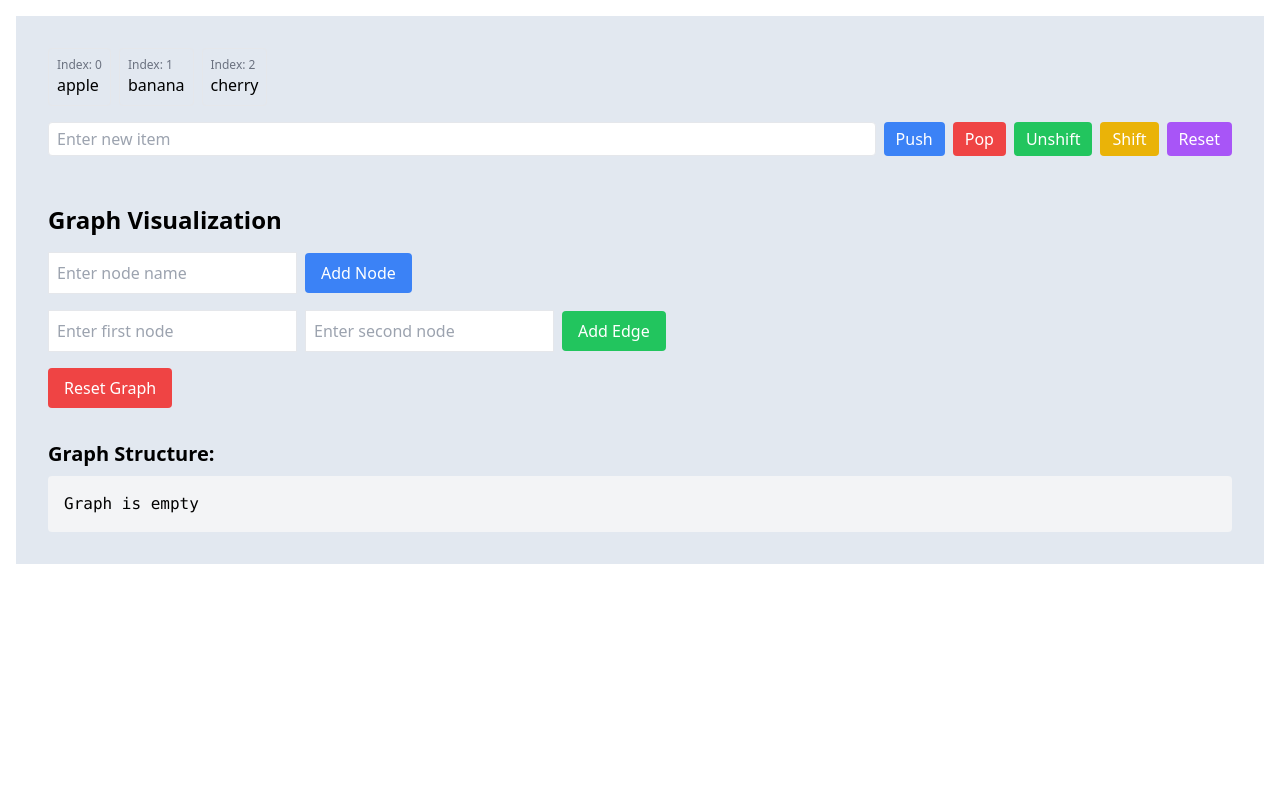
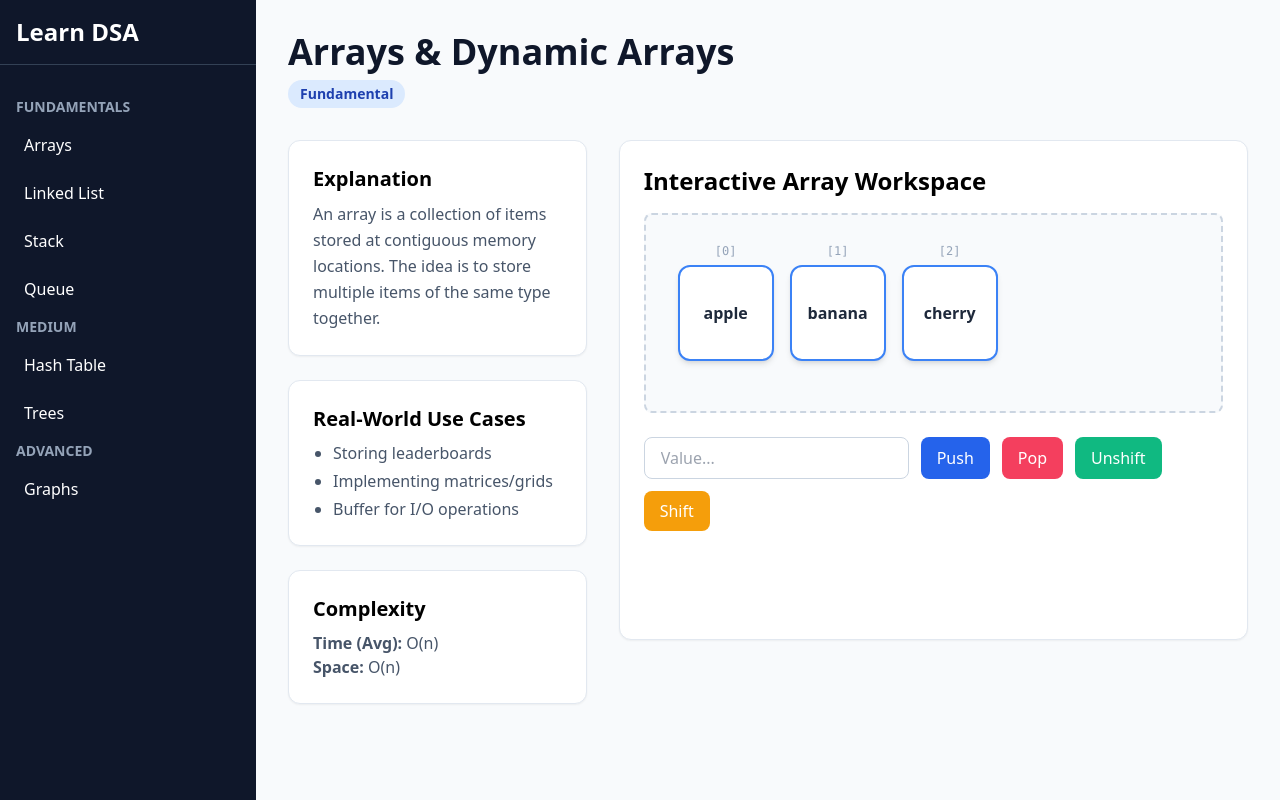
Before and after one commit to thyagarajsalome/Learn-DSA, a React (Vite) app: page /topic/arrays in a window 1280 px wide. Built offline with nearby package versions, Linux system fonts and the light colour scheme.

Commit message:
Learn-DSA

```diff
--- a/src/App.jsx
+++ b/src/App.jsx
@@ -1,13 +1,18 @@
 import React from "react";
-import ArrayVisualizer from "./components/ArrayVisualizer";
-import GraphVisualization from "./components/GraphVisualization";
+import { BrowserRouter, Routes, Route, Navigate } from "react-router-dom";
+import AppLayout from "./layouts/AppLayout";
+import TopicPage from "./pages/TopicPage";
 
 function App() {
   return (
-    <div className="app-container bg-slate-200 m-4 p-4">
-      <ArrayVisualizer />
-      <GraphVisualization />
-    </div>
+    <BrowserRouter>
+      <Routes>
+        <Route path="/" element={<AppLayout />}>
+          <Route index element={<Navigate to="/topic/arrays" replace />} />
+          <Route path="topic/:topicId" element={<TopicPage />} />
+        </Route>
+      </Routes>
+    </BrowserRouter>
   );
 }
 
--- a/src/components/ArrayVisualizer.jsx
+++ b/src/components/ArrayVisualizer.jsx
@@ -1,115 +1,67 @@
 import React, { useState } from "react";
+import { motion, AnimatePresence } from "framer-motion";
 
 const ArrayVisualizer = () => {
   const [array, setArray] = useState(["apple", "banana", "cherry"]);
   const [newItem, setNewItem] = useState("");
-  const [message, setMessage] = useState("");
 
+  // Hook-based logic (SAD: Controller decoupled from UI)
   const addItem = () => {
-    if (newItem.trim() !== "") {
-      setArray([...array, newItem.trim()]);
+    if (newItem.trim()) {
+      setArray((prev) => [...prev, newItem.trim()]);
       setNewItem("");
-      setMessage(`Added "${newItem.trim()}" to the end of the array.`);
     }
   };
 
-  const removeItem = () => {
-    if (array.length > 0) {
-      const removedItem = array[array.length - 1];
-      setArray(array.slice(0, -1));
-      setMessage(`Removed "${removedItem}" from the end of the array.`);
-    } else {
-      setMessage("Cannot remove from an empty array.");
+  const removeItem = () => setArray((prev) => prev.slice(0, -1));
+  const shiftItem = () => setArray((prev) => prev.slice(1));
+  const unshiftItem = () => {
+    if (newItem.trim()) {
+      setArray((prev) => [newItem.trim(), ...prev]);
+      setNewItem("");
     }
   };
 
-  const shiftItem = () => {
-    if (array.length > 0) {
-      const shiftedItem = array[0];
-      setArray(array.slice(1));
-      setMessage(`Shifted "${shiftedItem}" from the beginning of the array.`);
-    } else {
-      setMessage("Cannot shift from an empty array.");
-    }
-  };
+  return (
+    <div className="flex flex-col h-full">
+      <h2 className="text-2xl font-bold mb-4">Interactive Array Workspace</h2>
 
-  const unshiftItem = () => {
-    if (newItem.trim() !== "") {
-      setArray([newItem.trim(), ...array]);
-      setNewItem("");
-      setMessage(
-        `Unshifted "${newItem.trim()}" to the beginning of the array.`
-      );
-    }
-  };
+      {/* Visual Workspace */}
+      <div className="flex-1 bg-slate-50 border-2 border-dashed border-slate-300 rounded-lg p-8 flex items-center overflow-x-auto min-h-[200px]">
+        <div className="flex space-x-4">
+          <AnimatePresence>
+            {array.map((item, index) => (
+              <motion.div
+                key={item + index} // Unique key required for animation
+                initial={{ opacity: 0, scale: 0.5, y: -20 }}
+                animate={{ opacity: 1, scale: 1, y: 0 }}
+                exit={{ opacity: 0, scale: 0.5, y: 20 }}
+                transition={{ duration: 0.3 }}
+                className="relative bg-white border-2 border-blue-500 rounded-xl shadow-md w-24 h-24 flex items-center justify-center flex-col"
+              >
+                <span className="absolute -top-6 text-slate-400 text-xs font-mono">[{index}]</span>
+                <span className="font-bold text-slate-800">{item}</span>
+              </motion.div>
+            ))}
+          </AnimatePresence>
+          {array.length === 0 && <span className="text-slate-400">Array is empty. Add elements below.</span>}
+        </div>
+      </div>
 
-  const resetArray = () => {
-    setArray([]);
-    setNewItem("");
-    setMessage("Array has been reset to an empty state.");
-  };
-
-  return (
-    <div className="p-4">
-      <div className="flex flex-wrap gap-2 mb-4">
-        {array.map((item, index) => (
-          <div key={index} className="border p-2 rounded">
-            <div className="text-xs text-gray-500">Index: {index}</div>
-            <div>{item}</div>
-          </div>
-        ))}
-        {array.length === 0 && (
-          <div className="text-gray-500">Array is empty</div>
-        )}
-      </div>
-      <div className="flex flex-wrap gap-2 mb-4">
+      {/* Controls */}
+      <div className="mt-6 flex flex-wrap gap-3">
         <input
           type="text"
           value={newItem}
           onChange={(e) => setNewItem(e.target.value)}
-          placeholder="Enter new item"
-          className="flex-grow border rounded px-2 py-1"
+          placeholder="Value..."
+          className="border border-slate-300 rounded-lg px-4 py-2 focus:ring-2 focus:ring-blue-500 outline-none"
         />
-        <button
-          onClick={addItem}
-          className="bg-blue-500 text-white px-3 py-1 rounded"
-        >
-          Push
-        </button>
-        <button
-          onClick={removeItem}
-          className="bg-red-500 text-white px-3 py-1 rounded"
-        >
-          Pop
-        </button>
-        <button
-          onClick={unshiftItem}
-          className="bg-green-500 text-white px-3 py-1 rounded"
-        >
-          Unshift
-        </button>
-        <button
-          onClick={shiftItem}
-          className="bg-yellow-500 text-white px-3 py-1 rounded"
-        >
-          Shift
-        </button>
-        <button
-          onClick={resetArray}
-          className="bg-purple-500 text-white px-3 py-1 rounded"
-        >
-          Reset
-        </button>
+        <button onClick={addItem} className="bg-blue-600 hover:bg-blue-700 text-white px-4 py-2 rounded-lg font-medium transition-colors">Push</button>
+        <button onClick={removeItem} className="bg-rose-500 hover:bg-rose-600 text-white px-4 py-2 rounded-lg font-medium transition-colors">Pop</button>
+        <button onClick={unshiftItem} className="bg-emerald-500 hover:bg-emerald-600 text-white px-4 py-2 rounded-lg font-medium transition-colors">Unshift</button>
+        <button onClick={shiftItem} className="bg-amber-500 hover:bg-amber-600 text-white px-4 py-2 rounded-lg font-medium transition-colors">Shift</button>
       </div>
-      {message && (
-        <div
-          className="bg-gray-100 border-l-4 border-blue-500 text-blue-700 p-4"
-          role="alert"
-        >
-          <p className="font-bold">Action Result</p>
-          <p>{message}</p>
-        </div>
-      )}
     </div>
   );
 };
--- /dev/null
+++ b/src/content/dsaData.ts
@@ -0,0 +1,23 @@
+import { DSATopic } from "../types/dsa";
+
+export const topics: Record<string, DSATopic> = {
+  "arrays": {
+    id: "arrays",
+    title: "Arrays & Dynamic Arrays",
+    difficulty: "Fundamental",
+    explanation: "An array is a collection of items stored at contiguous memory locations. The idea is to store multiple items of the same type together.",
+    useCases: ["Storing leaderboards", "Implementing matrices/grids", "Buffer for I/O operations"],
+    timeComplexity: { best: "O(1)", average: "O(n)", worst: "O(n)" },
+    spaceComplexity: "O(n)"
+  },
+  "linked-list": {
+    id: "linked-list",
+    title: "Linked Lists",
+    difficulty: "Fundamental",
+    explanation: "A linear collection of data elements whose order is not given by their physical placement in memory. Instead, each element points to the next.",
+    useCases: ["Browser history (Doubly Linked)", "Undo functionality", "Hash table chaining"],
+    timeComplexity: { best: "O(1)", average: "O(n)", worst: "O(n)" },
+    spaceComplexity: "O(n)"
+  }
+  // Add Trees, Graphs, DP, Tries, etc.
+};
--- /dev/null
+++ b/src/layouts/AppLayout.tsx
@@ -0,0 +1,32 @@
+import React from "react";
+import { Link, Outlet } from "react-router-dom";
+
+export default function AppLayout() {
+  return (
+    <div className="flex h-screen bg-slate-50">
+      {/* Sidebar Navigation */}
+      <aside className="w-64 bg-slate-900 text-white overflow-y-auto">
+        <div className="p-4 text-2xl font-bold border-b border-slate-700">Learn DSA</div>
+        <nav className="p-4 space-y-2">
+          <div className="text-slate-400 text-sm uppercase font-bold mt-4">Fundamentals</div>
+          <Link to="/topic/arrays" className="block hover:bg-slate-800 p-2 rounded">Arrays</Link>
+          <Link to="/topic/linked-list" className="block hover:bg-slate-800 p-2 rounded">Linked List</Link>
+          <Link to="/topic/stack" className="block hover:bg-slate-800 p-2 rounded">Stack</Link>
+          <Link to="/topic/queue" className="block hover:bg-slate-800 p-2 rounded">Queue</Link>
+
+          <div className="text-slate-400 text-sm uppercase font-bold mt-4">Medium</div>
+          <Link to="/topic/hash-table" className="block hover:bg-slate-800 p-2 rounded">Hash Table</Link>
+          <Link to="/topic/trees" className="block hover:bg-slate-800 p-2 rounded">Trees</Link>
+
+          <div className="text-slate-400 text-sm uppercase font-bold mt-4">Advanced</div>
+          <Link to="/topic/graphs" className="block hover:bg-slate-800 p-2 rounded">Graphs</Link>
+        </nav>
+      </aside>
+
+      {/* Main Content Area */}
+      <main className="flex-1 overflow-y-auto p-8">
+        <Outlet />
+      </main>
+    </div>
+  );
+}
--- /dev/null
+++ b/src/pages/TopicPage.tsx
@@ -0,0 +1,66 @@
+import React from "react";
+import { useParams } from "react-router-dom";
+import { topics } from "../content/dsaData";
+import ArrayVisualizer from "../components/ArrayVisualizer";
+import LinkedListVisualization from "../components/LinkedListVisualization";
+// Import other visualizers...
+
+export default function TopicPage() {
+  const { topicId } = useParams<{ topicId: string }>();
+  const topicData = topics[topicId || ""];
+
+  if (!topicData) return <div>Topic not found!</div>;
+
+  // Factory Pattern to render the correct visualizer
+  const renderVisualizer = () => {
+    switch (topicId) {
+      case "arrays": return <ArrayVisualizer />;
+      case "linked-list": return <LinkedListVisualization />;
+      // map other visualizers here...
+      default: return <div>Visualizer coming soon!</div>;
+    }
+  };
+
+  return (
+    <div className="max-w-6xl mx-auto space-y-8">
+      {/* Header */}
+      <div>
+        <h1 className="text-4xl font-extrabold text-slate-900">{topicData.title}</h1>
+        <span className="inline-block mt-2 px-3 py-1 bg-blue-100 text-blue-800 rounded-full text-sm font-semibold">
+          {topicData.difficulty}
+        </span>
+      </div>
+
+      {/* Content Grid */}
+      <div className="grid grid-cols-1 lg:grid-cols-3 gap-8">
+        {/* Theory Section */}
+        <div className="lg:col-span-1 space-y-6">
+          <div className="bg-white p-6 rounded-xl shadow-sm border border-slate-200">
+            <h3 className="text-xl font-bold mb-2">Explanation</h3>
+            <p className="text-slate-600 leading-relaxed">{topicData.explanation}</p>
+          </div>
+
+          <div className="bg-white p-6 rounded-xl shadow-sm border border-slate-200">
+            <h3 className="text-xl font-bold mb-2">Real-World Use Cases</h3>
+            <ul className="list-disc pl-5 text-slate-600 space-y-1">
+              {topicData.useCases.map((uc, i) => <li key={i}>{uc}</li>)}
+            </ul>
+          </div>
+
+          <div className="bg-white p-6 rounded-xl shadow-sm border border-slate-200">
+            <h3 className="text-xl font-bold mb-2">Complexity</h3>
+            <p className="text-slate-600"><strong>Time (Avg):</strong> {topicData.timeComplexity.average}</p>
+            <p className="text-slate-600"><strong>Space:</strong> {topicData.spaceComplexity}</p>
+          </div>
+        </div>
+
+        {/* Interactive Visualization Section */}
+        <div className="lg:col-span-2">
+          <div className="bg-white p-6 rounded-xl shadow-sm border border-slate-200 min-h-[500px]">
+             {renderVisualizer()}
+          </div>
+        </div>
+      </div>
+    </div>
+  );
+}
```
Also changed, not shown: package.json (+10 -3 lines), tsconfig.json (added, +44 -0 lines), src/types/dsa.ts (added), 1 other file (tests, documents, lock files or other folders).
